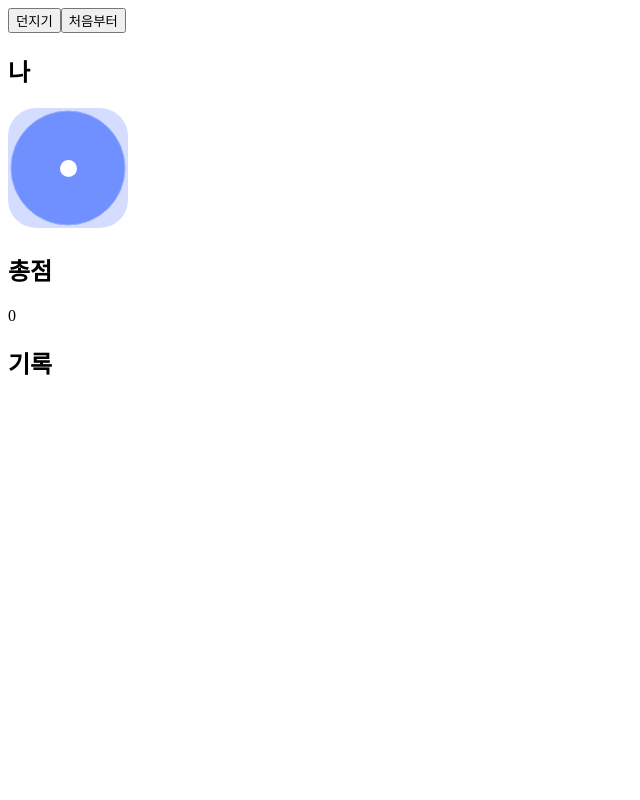
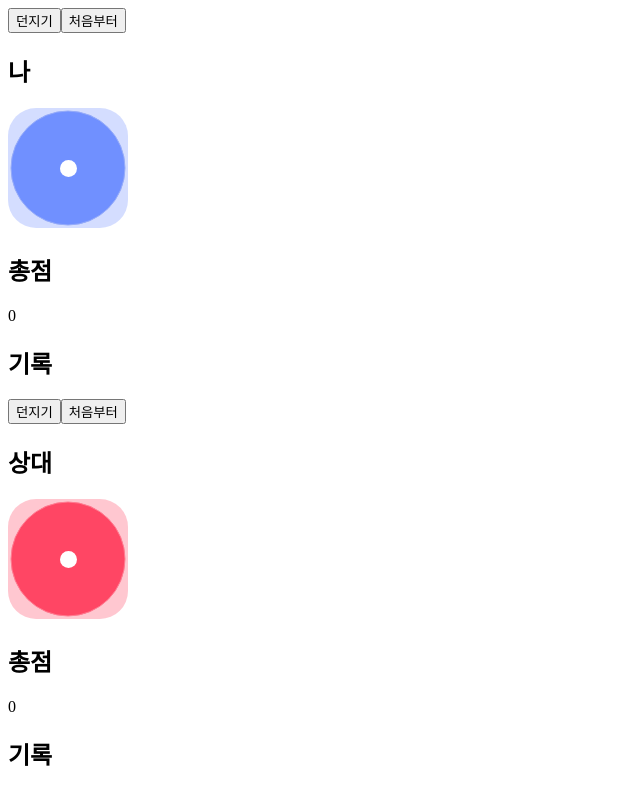
Before and after one commit to oow214/study, a React (Create React App) app in the folder yeonwoozzang/dicegame/: page / in a window 1280 px wide. Shown: the whole page, without its empty margins (0-640 px from the left). Built offline with nearby package versions, Linux system fonts and the light colour scheme; the HTML template or start-up script is replaced by a standard one.

Commit message:
0925_컴포넌트 재사용 - 컴포넌트 분할

```diff
--- a/yeonwoozzang/dicegame/src/App.js
+++ b/yeonwoozzang/dicegame/src/App.js
@@ -1,43 +1,10 @@
-import { useState } from 'react';
-import Button from './Button';
-import Dice from './Dice';
-
-function random(n) {
-  return Math.ceil(Math.random() * n);
-}
+import Board from './Board';
 
 function App() {
-  const [num, setNum] = useState(1);
-  const [sum, setSum] = useState(0);
-  const [gameHistory, setGameHistory] = useState([]);
-
-  const handleRollClick = () => {
-    const nextNum = random(6);
-    setNum(nextNum);
-    setSum(sum + nextNum);
-    setGameHistory([...gameHistory, nextNum]);
-  };
-
-  const handleClearClick = () => {
-    setNum(1);
-    setSum(0);
-    setGameHistory([]);
-  };
-
   return (
     <div>
-      <div>
-        <Button onClick={handleRollClick}>던지기</Button>
-        <Button onClick={handleClearClick}>처음부터</Button>
-      </div>
-      <div>
-        <h2>나</h2>
-        <Dice color='blue' num={num} />
-        <h2>총점</h2>
-        <p>{sum}</p>
-        <h2>기록</h2>
-        {gameHistory.join(', ')}
-      </div>
+      <Board name="나" color="blue" />
+      <Board name="상대" color="red" />
     </div>
   );
 }
--- /dev/null
+++ b/yeonwoozzang/dicegame/src/Board.js
@@ -0,0 +1,45 @@
+import { useState } from 'react';
+import Button from './Button';
+import Dice from './Dice';
+
+function random(n) {
+  return Math.ceil(Math.random() * n);
+}
+
+function Board({ name, color }) {
+  const [num, setNum] = useState(1);
+  const [sum, setSum] = useState(0);
+  const [gameHistory, setGameHistory] = useState([]);
+
+  const handleRollClick = () => {
+    const nextNum = random(6);
+    setNum(nextNum);
+    setSum(sum + nextNum);
+    setGameHistory([...gameHistory, nextNum]);
+  };
+
+  const handleClearClick = () => {
+    setNum(1);
+    setSum(0);
+    setGameHistory([]);
+  };
+
+  return (
+    <div>
+      <div>
+        <Button onClick={handleRollClick}>던지기</Button>
+        <Button onClick={handleClearClick}>처음부터</Button>
+      </div>
+      <div>
+        <h2>{name}</h2>
+        <Dice color={color} num={num} />
+        <h2>총점</h2>
+        <p>{sum}</p>
+        <h2>기록</h2>
+        {gameHistory.join(', ')}
+      </div>
+    </div>
+  );
+}
+
+export default Board;
```
